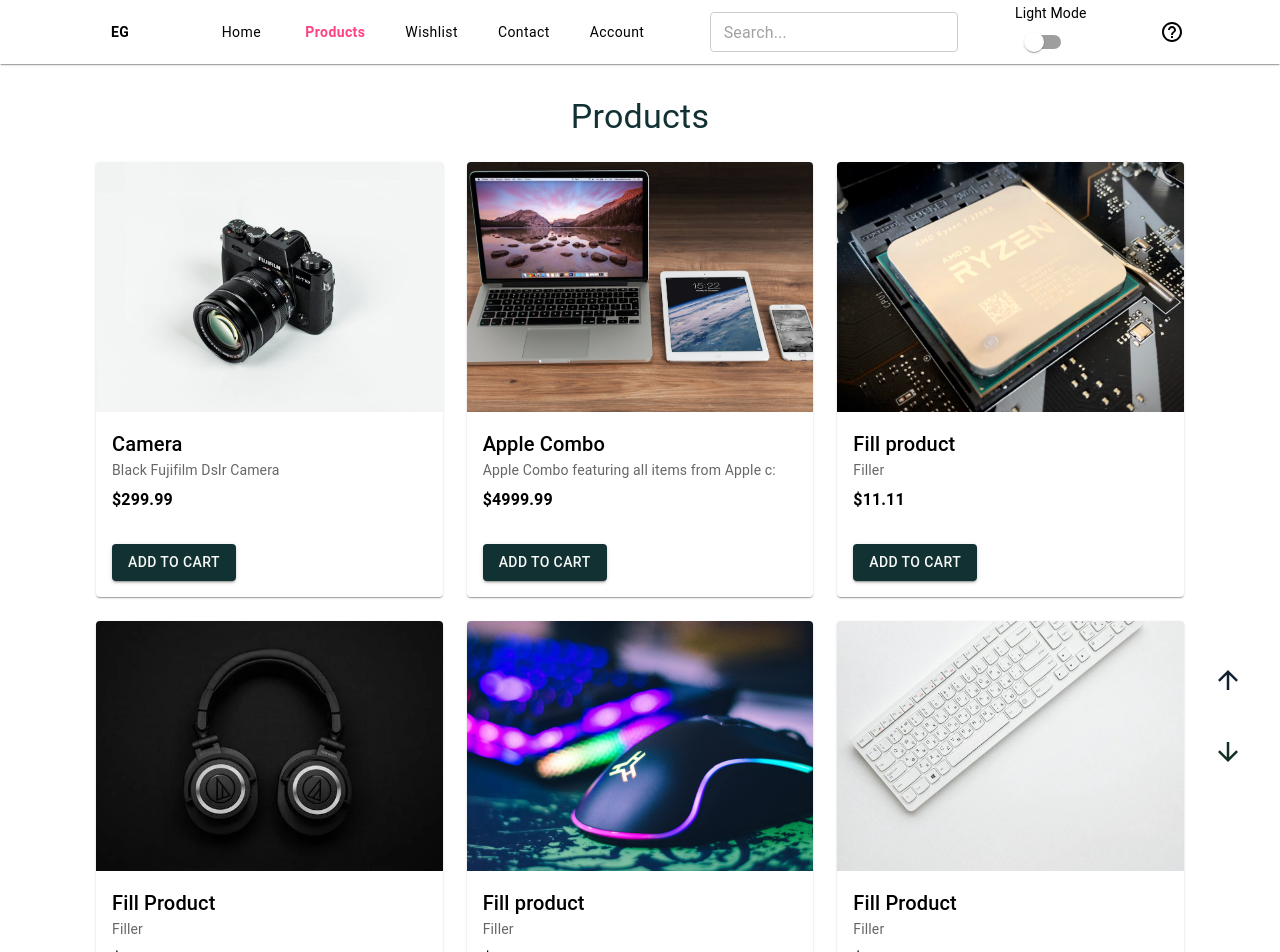
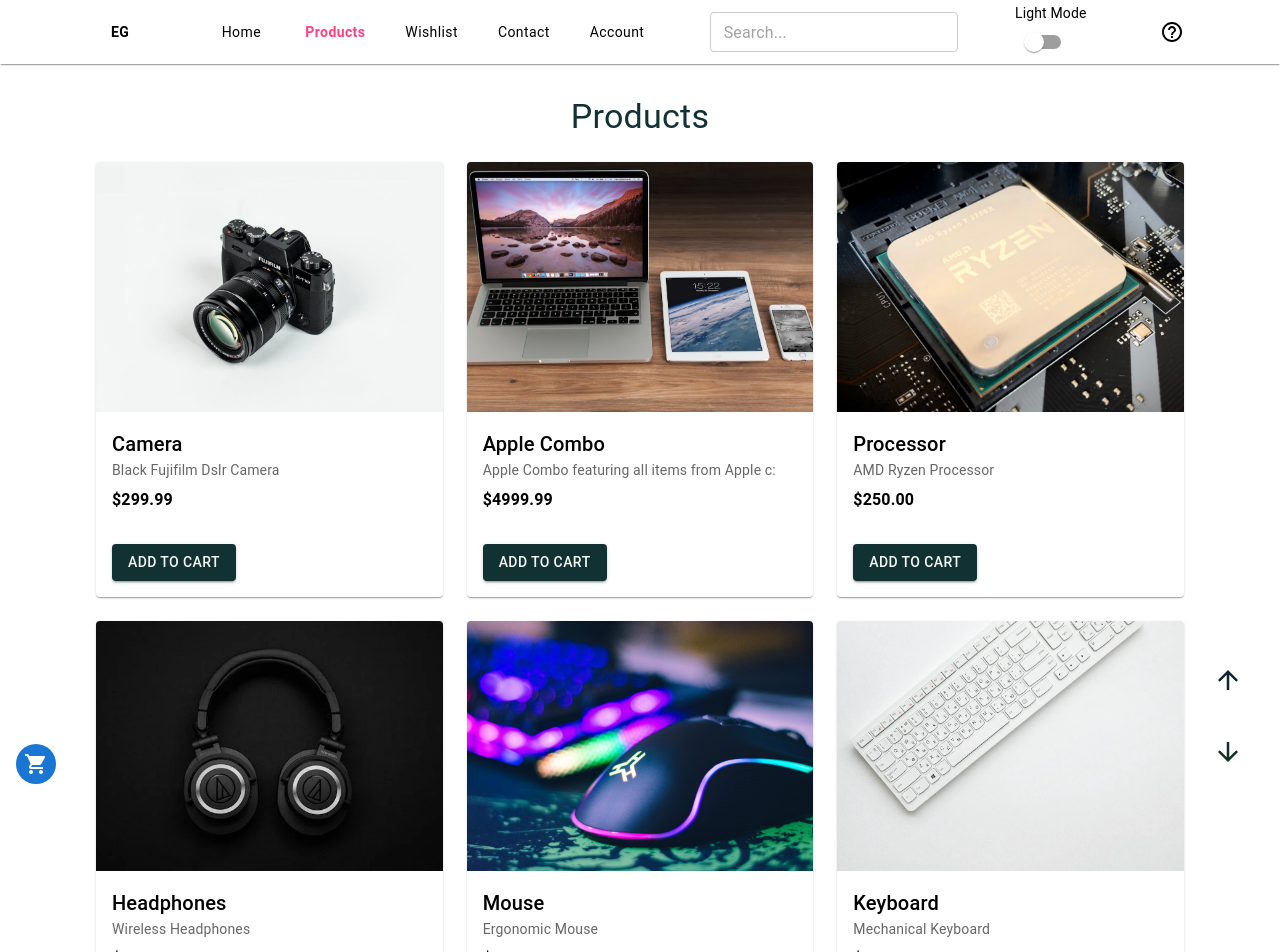
Before and after one commit to eduardgjuraj/proiect-piug, a Next.js app: page /products in a window 1280 px wide. Shown: the top 952 px of the page. Built offline with nearby package versions, Linux system fonts and the light colour scheme.

Commit message:
added shop cart feature -not really

```diff
--- /dev/null
+++ b/src/app/components/CartButton.tsx
@@ -0,0 +1,74 @@
+import React, { useState } from "react";
+import { Drawer, Box, Typography, IconButton, Button, Badge } from "@mui/material";
+import ShoppingCartIcon from "@mui/icons-material/ShoppingCart";
+import { useCart } from "../components/CartContext";
+
+const FloatingCart = () => {
+  const [isDrawerOpen, setIsDrawerOpen] = useState(false);
+  const { cart, removeFromCart } = useCart();
+
+  const toggleDrawer = (open: boolean) => () => {
+    setIsDrawerOpen(open);
+  };
+
+  return (
+    <>
+      {/* Floating Cart Button */}
+      <IconButton
+        onClick={toggleDrawer(true)}
+        sx={{
+          position: "fixed",
+          left: 16,
+          bottom: 16,
+          bgcolor: "primary.main",
+          color: "white",
+          zIndex: 1200,
+          "&:hover": {
+            bgcolor: "primary.dark",
+          },
+        }}
+      >
+        <Badge badgeContent={cart.length} color="secondary">
+          <ShoppingCartIcon />
+        </Badge>
+      </IconButton>
+
+      {/* Cart Drawer */}
+      <Drawer anchor="left" open={isDrawerOpen} onClose={toggleDrawer(false)}>
+        <Box sx={{ width: 300, p: 2 }}>
+          <Typography variant="h6" sx={{ mb: 2 }}>
+            Your Cart
+          </Typography>
+          {cart.length === 0 ? (
+            <Typography>Your cart is empty.</Typography>
+          ) : (
+            cart.map((item) => (
+              <Box
+                key={item.id}
+                sx={{
+                  display: "flex",
+                  justifyContent: "space-between",
+                  alignItems: "center",
+                  mb: 2,
+                }}
+              >
+                <Typography>{item.name}</Typography>
+                <Typography>${item.price.toFixed(2)}</Typography>
+                <Button
+                  onClick={() => removeFromCart(item.id)}
+                  size="small"
+                  variant="outlined"
+                  color="error"
+                >
+                  Remove
+                </Button>
+              </Box>
+            ))
+          )}
+        </Box>
+      </Drawer>
+    </>
+  );
+};
+
+export default FloatingCart;
--- /dev/null
+++ b/src/app/components/CartContext.tsx
@@ -0,0 +1,62 @@
+import React, { createContext, useContext, useState, useEffect, ReactNode } from "react";
+
+// Define the structure of a cart item
+interface CartItem {
+  id: number;
+  name: string;
+  price: number;
+}
+
+// Define the structure of the context
+interface CartContextType {
+  cart: CartItem[];
+  addToCart: (item: CartItem) => void;
+  removeFromCart: (itemId: number) => void;
+}
+
+// Create the context
+const CartContext = createContext<CartContextType | undefined>(undefined);
+
+// Custom hook to use the cart context
+export const useCart = () => {
+  const context = useContext(CartContext);
+  if (!context) {
+    throw new Error("useCart must be used within a CartProvider");
+  }
+  return context;
+};
+
+// Provider to wrap the app
+interface CartProviderProps {
+  children: ReactNode;
+}
+
+export const CartProvider: React.FC<CartProviderProps> = ({ children }) => {
+  const [cart, setCart] = useState<CartItem[]>(() => {
+    // Load the cart from localStorage on initial render
+    if (typeof window !== "undefined") {
+      const savedCart = localStorage.getItem("cart");
+      return savedCart ? JSON.parse(savedCart) : [];
+    }
+    return [];
+  });
+
+  useEffect(() => {
+    // Save the cart to localStorage whenever it changes
+    localStorage.setItem("cart", JSON.stringify(cart));
+  }, [cart]);
+
+  const addToCart = (item: CartItem) => {
+    setCart((prev) => [...prev, item]);
+  };
+
+  const removeFromCart = (itemId: number) => {
+    setCart((prev) => prev.filter((item) => item.id !== itemId));
+  };
+
+  return (
+    <CartContext.Provider value={{ cart, addToCart, removeFromCart }}>
+      {children}
+    </CartContext.Provider>
+  );
+};
--- a/src/app/layout.tsx
+++ b/src/app/layout.tsx
@@ -2,7 +2,8 @@
 import "./globals.css"; // Import your global styles
 import { ThemeProviderWrapper } from "./components/ThemeProviderWrapper";
 import GoogleAnalytics from './components/GoogleAnalytics';
-
+import { CartProvider } from "./components/CartContext";
+import FloatingCart from "./components/CartButton";
 
 export default function RootLayout({ children }: { children: React.ReactNode }) {
   return (
@@ -10,7 +11,10 @@
       <title> EG STORE </title>
       <body>
         <GoogleAnalytics />
+        <CartProvider>
         <ThemeProviderWrapper> {children}</ThemeProviderWrapper>
+        <FloatingCart />
+        </CartProvider>
       </body>
     </html>
   );
--- a/src/app/products/page.tsx
+++ b/src/app/products/page.tsx
@@ -17,58 +17,74 @@
 import { ThemeProvider } from "@mui/material/styles";
 import { lightTheme, darkTheme } from "../components/Theme";
 import { useThemeContext } from "../components/ThemeProviderWrapper";
+import { useCart } from "../components/CartContext";
+
+interface Product {
+  id: number;
+  name: string;
+  price: number;
+  description: string;
+  image: string;
+}
 
 const mockProducts = [
   {
     id: 1,
     name: "Camera",
     description: "Black Fujifilm Dslr Camera",
-    price: "$299.99",
-    image: "/images/pexels-photo-90946.jpeg", // Correct image path
+    price: 299.99, // Change to number for easier calculation
+    image: "/images/pexels-photo-90946.jpeg",
   },
   {
     id: 2,
     name: "Apple Combo",
     description: "Apple Combo featuring all items from Apple c:",
-    price: "$4999.99",
-    image: "/images/apple-iphone-smartphone-desk.jpg", // Example of fallback image
+    price: 4999.99,
+    image: "/images/apple-iphone-smartphone-desk.jpg",
   },
   {
     id: 3,
-    name: "Fill product",
-    description: "Filler",
-    price: "$11.11",
-    image: "/images/ryzen_processor.avif", // Fallback image
+    name: "Processor",
+    description: "AMD Ryzen Processor",
+    price: 250.0,
+    image: "/images/ryzen_processor.avif",
   },
   {
     id: 4,
-    name: "Fill Product",
-    description: "Filler",
-    price: "$11.11",
-    image: "/images/headphones.webp", // Fallback image
+    name: "Headphones",
+    description: "Wireless Headphones",
+    price: 99.99,
+    image: "/images/headphones.webp",
   },
   {
     id: 5,
-    name: "Fill product",
-    description: "Filler",
-    price: "$11.11",
-    image: "/images/mouse.jpeg", // Fallback image
+    name: "Mouse",
+    description: "Ergonomic Mouse",
+    price: 49.99,
+    image: "/images/mouse.jpeg",
   },
   {
     id: 6,
-    name: "Fill Product",
-    description: "Filler",
-    price: "$11.11",
-    image: "/images/keyboard.webp", // Fallback image
+    name: "Keyboard",
+    description: "Mechanical Keyboard",
+    price: 89.99,
+    image: "/images/keyboard.webp",
   },
 ];
+
+
 
 export default function Products() {
   const { isDarkMode, toggleTheme } = useThemeContext();
 
+  const { addToCart } = useCart();
+  const handleAddToCart = (product: Product) => {
+    addToCart(product); // This updates both the context and localStorage
+    alert(`${product.name} has been added to the cart!`);
+  };
+
   return (
     <>
-
       <ThemeProvider theme={isDarkMode ? darkTheme : lightTheme}>
         <CssBaseline />
         <AppBarBar isDarkMode={isDarkMode} toggleTheme={toggleTheme} />
@@ -92,11 +108,10 @@
                     color: isDarkMode ? "#f5f5f5" : "#000000",
                   }}
                 >
-                  {/* Use a fallback image if no image is provided */}
                   <CardMedia
                     component="img"
                     height="250"
-                    image={product.image || "/images/default-image.jpg"} // Check for image path and fallback
+                    image={product.image || "/images/default-image.jpg"} // Fallback image
                     alt={product.name}
                   />
                   <CardContent>
@@ -117,7 +132,7 @@
                         color: isDarkMode ? "#bbbbbb" : "#000000",
                       }}
                     >
-                      {product.price}
+                      ${product.price.toFixed(2)} {/* Ensure consistent price formatting */}
                     </Typography>
                   </CardContent>
                   <Button
@@ -130,7 +145,7 @@
                         backgroundColor: isDarkMode ? "#888888" : "#345345",
                       },
                     }}
-                    onClick={() => alert(`Added ${product.name} to cart!`)}
+                    onClick={() => handleAddToCart(product)} // Add to cart
                   >
                     Add to Cart
                   </Button>
```
